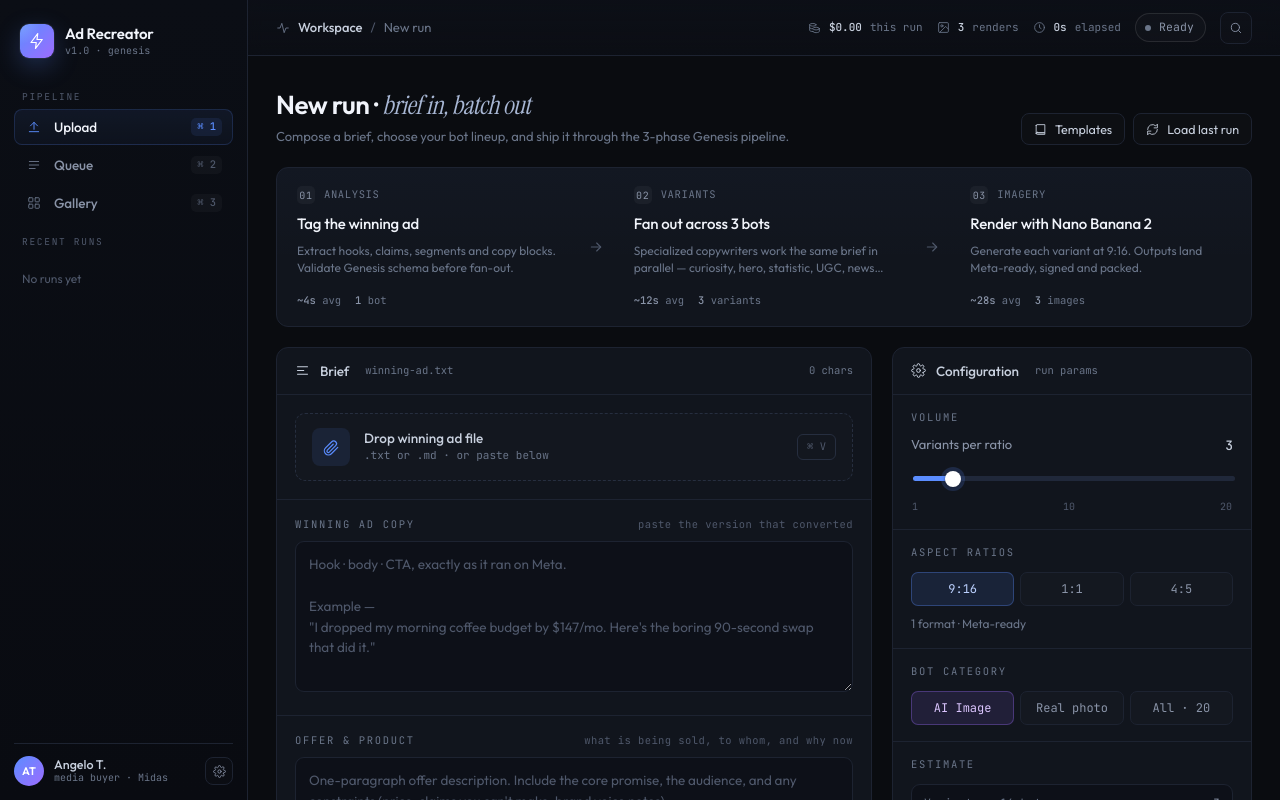
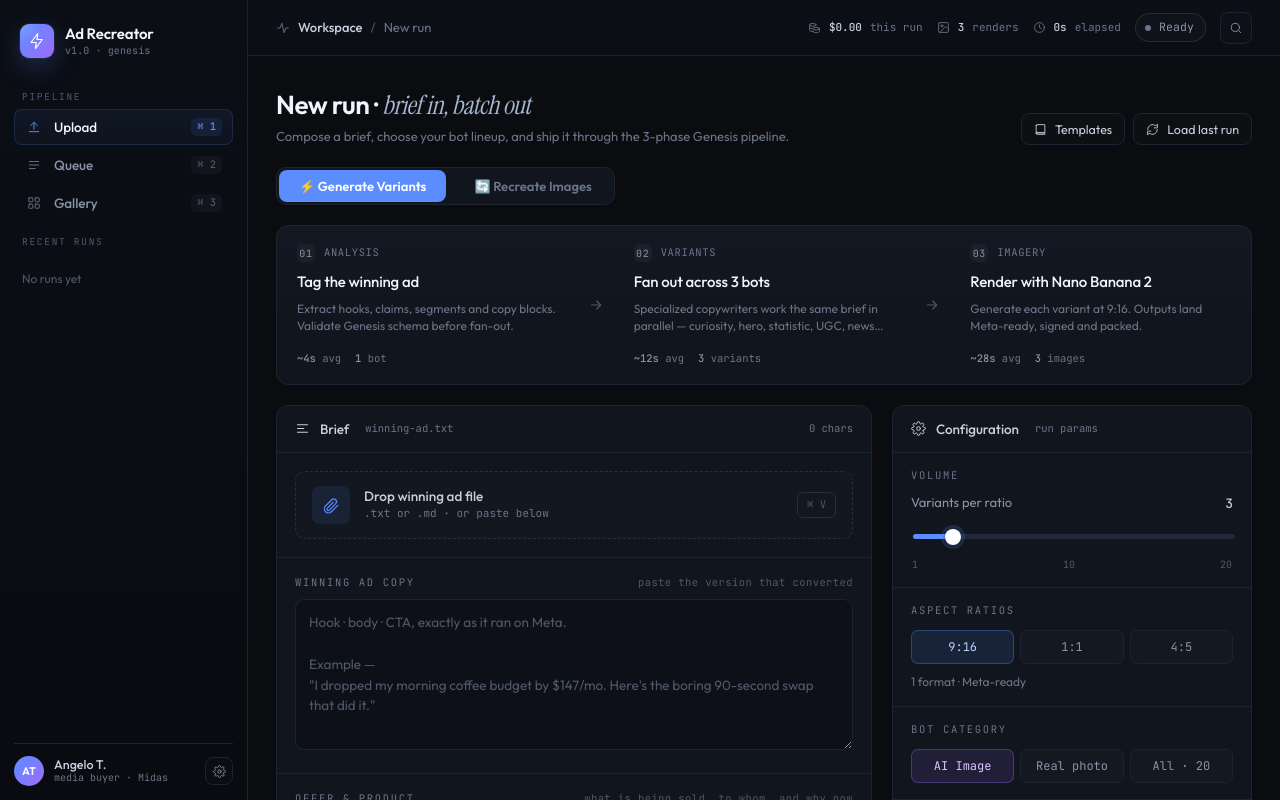
Before and after one commit to feseruxx/ad-recreator-frontend, a React (Vite) app: page / in a window 1280 px wide. Shown: the top 800 px of the page. Built offline with nearby package versions, Linux system fonts and the light colour scheme.

Commit message:
feat: image recreate mode in frontend

```diff
--- a/src/App.jsx
+++ b/src/App.jsx
@@ -1024,7 +1024,7 @@ function BotPicker({ category, setCategory, selected, toggle, selectAll }) {
   );
 }
 
-function ConfigRail({ numVariants, setNumVariants, ratios, toggleRatio, category, setCategory, est, onSubmit, submitting, canSubmit = false }) {
+function ConfigRail({ numVariants, setNumVariants, ratios, toggleRatio, category, setCategory, est, onSubmit, submitting, canSubmit = false, pipelineMode = 'generate' }) {
   const p = (numVariants - 1) / 19 * 100;
   return (
     <div className="rail">
@@ -1090,9 +1090,9 @@ function ConfigRail({ numVariants, setNumVariants, ratios, toggleRatio, category
         {submitting
           ? <>Processing…</>
           : !canSubmit
-            ? <>⚠ Paste winning ad copy first</>
+            ? <>{pipelineMode === 'recreate' ? '⚠ Paste image URLs first' : '⚠ Paste winning ad copy first'}</>
             : <>
-              <I.bolt size={15} /> Generate {est.images} ad unit{est.images === 1 ? '' : 's'}
+              <I.bolt size={15} /> {pipelineMode === 'recreate' ? '🔄 Recreate Images' : `Generate ${est.images} ad unit${est.images === 1 ? '' : 's'}`}
               <span className="kbd">⌘ ↵</span>
             </>}
       </button>
@@ -1101,12 +1101,58 @@ function ConfigRail({ numVariants, setNumVariants, ratios, toggleRatio, category
 }
 
 function UploadView(props) {
+  const { pipelineMode = 'generate', setPipelineMode, referenceImages = '', setReferenceImages } = props;
   return (
     <div style={{ display: 'flex', flexDirection: 'column', gap: 20 }}>
+      {/* Mode Toggle */}
+      <div style={{ display: 'flex', gap: 8, padding: '2px', background: 'var(--panel)', borderRadius: 10, border: '1px solid var(--line)', width: 'fit-content' }}>
+        <button onClick={() => setPipelineMode?.('generate')} style={{
+          padding: '8px 20px', borderRadius: 8, border: 'none', cursor: 'pointer',
+          fontSize: 13, fontWeight: 600, fontFamily: 'var(--sans)',
+          background: pipelineMode === 'generate' ? 'var(--blue)' : 'transparent',
+          color: pipelineMode === 'generate' ? '#fff' : 'var(--t-low)',
+          transition: 'all 0.2s'
+        }}>⚡ Generate Variants</button>
+        <button onClick={() => setPipelineMode?.('recreate')} style={{
+          padding: '8px 20px', borderRadius: 8, border: 'none', cursor: 'pointer',
+          fontSize: 13, fontWeight: 600, fontFamily: 'var(--sans)',
+          background: pipelineMode === 'recreate' ? 'var(--green, #38a169)' : 'transparent',
+          color: pipelineMode === 'recreate' ? '#fff' : 'var(--t-low)',
+          transition: 'all 0.2s'
+        }}>🔄 Recreate Images</button>
+      </div>
+
       <PipelineStrip numVariants={props.numVariants} ratios={props.ratios} />
       <div className="upload-grid">
         <div style={{ display: 'flex', flexDirection: 'column', gap: 20, minWidth: 0 }}>
           <BriefIntake {...props} />
+
+          {pipelineMode === 'recreate' ? (
+            /* Image URL Input for Recreate Mode */
+            <div className="card fade-in" style={{ padding: 20 }}>
+              <div style={{ display: 'flex', alignItems: 'center', gap: 10, marginBottom: 14 }}>
+                <span style={{ fontSize: 16 }}>🖼️</span>
+                <div>
+                  <div style={{ fontWeight: 600, fontSize: 14, color: 'var(--t-hi)' }}>Reference Images</div>
+                  <div style={{ fontSize: 11, color: 'var(--t-dim)', fontFamily: 'var(--mono)' }}>paste winning ad image URLs · one per line</div>
+                </div>
+              </div>
+              <textarea
+                value={referenceImages}
+                onChange={(e) => setReferenceImages?.(e.target.value)}
+                placeholder={"https://example.com/winning-ad-1.jpg\nhttps://example.com/winning-ad-2.jpg"}
+                rows={4}
+                style={{
+                  width: '100%', padding: 14, background: 'var(--bg)', border: '1px solid var(--line)',
+                  borderRadius: 10, color: 'var(--t-hi)', fontSize: 13, fontFamily: 'var(--mono)',
+                  resize: 'vertical', lineHeight: 1.8
+                }}
+              />
+              <div style={{ marginTop: 10, fontSize: 11, color: 'var(--t-dim)', lineHeight: 1.6 }}>
+                The system will analyze each image with AI to understand what makes it a winner, then recreate a new version keeping the same winning elements.
+              </div>
+            </div>
+          ) : (
             <BotPicker
               category={props.category}
               setCategory={props.setCategory}
@@ -1114,6 +1160,7 @@ function UploadView(props) {
               toggle={props.toggleBot}
               selectAll={props.selectAllBots}
             />
+          )}
         </div>
         <ConfigRail {...props} />
       </div>
@@ -1567,6 +1614,7 @@ const SURFACES = {
 // MAIN APP
 function App() {
   const WEBHOOK_URL = 'https://ad-recreator-production.up.railway.app/webhook/ad-recreator-full';
+  const RECREATE_URL = 'https://ad-recreator-production.up.railway.app/webhook/ad-recreator-recreate';
 
   const [tab, setTab] = useState('upload');
   const [status, setStatus] = useState('idle');
@@ -1579,6 +1627,8 @@ function App() {
   const [ratios, setRatios] = useState(['9:16']);
   const [category, setCategory] = useState('ai_image');
   const [selectedBots, setSelectedBots] = useState(AI_BOTS.map(b => b.id));
+  const [pipelineMode, setPipelineMode] = useState('generate'); // 'generate' or 'recreate'
+  const [referenceImages, setReferenceImages] = useState('');
 
   // Real pipeline state
   const [logs, setLogs] = useState([]);
@@ -1623,7 +1673,9 @@ function App() {
   };
 
   const onSubmit = async () => {
-    if (!ad.trim()) return;
+    if (pipelineMode === 'generate' && !ad.trim()) return;
+    if (pipelineMode === 'recreate' && !referenceImages.trim()) return;
+
     setStatus('active');
     setTab('queue');
     setLogs([]);
@@ -1631,48 +1683,42 @@ function App() {
     setRunStats({ elapsed: 0, tokens: 0, cost: 0 });
 
     const startTime = Date.now();
-    const estTotal = (numVariants * 55) + 120; // estimated total seconds
-
-    // Start elapsed timer + progress simulation
+    const imageUrls = referenceImages.split('\n').map(u => u.trim()).filter(u => u.startsWith('http'));
+    const estTotal = pipelineMode === 'recreate'
+      ? (imageUrls.length * 75) + 240
+      : (numVariants * 75) + 180;
+
     timerRef.current = setInterval(() => {
       const elapsed = Math.floor((Date.now() - startTime) / 1000);
       setRunStats(prev => ({ ...prev, elapsed }));
-
-      // Simulate phase progress based on elapsed time
-      const p1End = 30; // Phase 1 takes ~30s
-      const p2End = p1End + (numVariants * 55); // Phase 2
-      const p3End = estTotal; // Phase 3
-
+      const p1End = 30;
+      const p2End = p1End + (pipelineMode === 'recreate' ? imageUrls.length * 75 : numVariants * 75);
+      const p3End = estTotal;
       if (elapsed < p1End) {
-        const p1Pct = Math.min(95, Math.floor((elapsed / p1End) * 100));
-        setRunState({ p1: 'run', p2: 'wait', p3: 'wait', progress: { p1: p1Pct, p2: 0, p3: 0 } });
+        setRunState({ p1: 'run', p2: 'wait', p3: 'wait', progress: { p1: Math.min(95, Math.floor((elapsed / p1End) * 100)), p2: 0, p3: 0 } });
       } else if (elapsed < p2End) {
-        const p2Pct = Math.min(95, Math.floor(((elapsed - p1End) / (p2End - p1End)) * 100));
-        setRunState({ p1: 'done', p2: 'run', p3: 'wait', progress: { p1: 100, p2: p2Pct, p3: 0 } });
+        setRunState({ p1: 'done', p2: 'run', p3: 'wait', progress: { p1: 100, p2: Math.min(95, Math.floor(((elapsed - p1End) / (p2End - p1End)) * 100)), p3: 0 } });
       } else if (elapsed < p3End) {
-        const p3Pct = Math.min(95, Math.floor(((elapsed - p2End) / (p3End - p2End)) * 100));
-        setRunState({ p1: 'done', p2: 'done', p3: 'run', progress: { p1: 100, p2: 100, p3: p3Pct } });
+        setRunState({ p1: 'done', p2: 'done', p3: 'run', progress: { p1: 100, p2: 100, p3: Math.min(95, Math.floor(((elapsed - p2End) / (p3End - p2End)) * 100)) } });
       } else {
-        // Past ETA — show near-complete
         setRunState({ p1: 'done', p2: 'done', p3: 'run', progress: { p1: 100, p2: 100, p3: 98 } });
       }
     }, 1000);
 
-    addLog('p1', 'info', `Pipeline started · ${numVariants} variants · ${ratios.join(', ')}`);
+    const modeLabel = pipelineMode === 'recreate' ? 'Image Recreate' : 'Generate Variants';
+    addLog('p1', 'info', `${modeLabel} · ${pipelineMode === 'recreate' ? imageUrls.length + ' images' : numVariants + ' variants'}`);
     addLog('p1', 'info', `Estimated time: ~${Math.ceil(estTotal / 60)} min`);
 
     try {
-      // POST to webhook — now responds instantly
-      const res = await fetch(WEBHOOK_URL, {
+      const url = pipelineMode === 'recreate' ? RECREATE_URL : WEBHOOK_URL;
+      const body = pipelineMode === 'recreate'
+        ? { ad_content: ad, offer: offer, reference_images: imageUrls, aspect_ratios: ratios }
+        : { ad_content: ad, offer: offer, num_variants: numVariants, aspect_ratios: ratios, bot_filter: category };
+
+      const res = await fetch(url, {
         method: 'POST',
         headers: { 'Content-Type': 'application/json' },
-        body: JSON.stringify({
-          ad_content: ad,
-          offer: offer,
-          num_variants: numVariants,
-          aspect_ratios: ratios,
-          bot_filter: category
-        })
+        body: JSON.stringify(body)
       });
 
       const data = await res.json();
@@ -1901,7 +1947,9 @@ function App() {
                 est={est}
                 onSubmit={onSubmit}
                 submitting={status === 'active'}
-                canSubmit={ad.trim().length > 0}
+                canSubmit={pipelineMode === 'recreate' ? referenceImages.trim().length > 0 : ad.trim().length > 0}
+                pipelineMode={pipelineMode} setPipelineMode={setPipelineMode}
+                referenceImages={referenceImages} setReferenceImages={setReferenceImages}
               />
             )}
 
```
Lines whose indentation alone changed are shown as unchanged.
